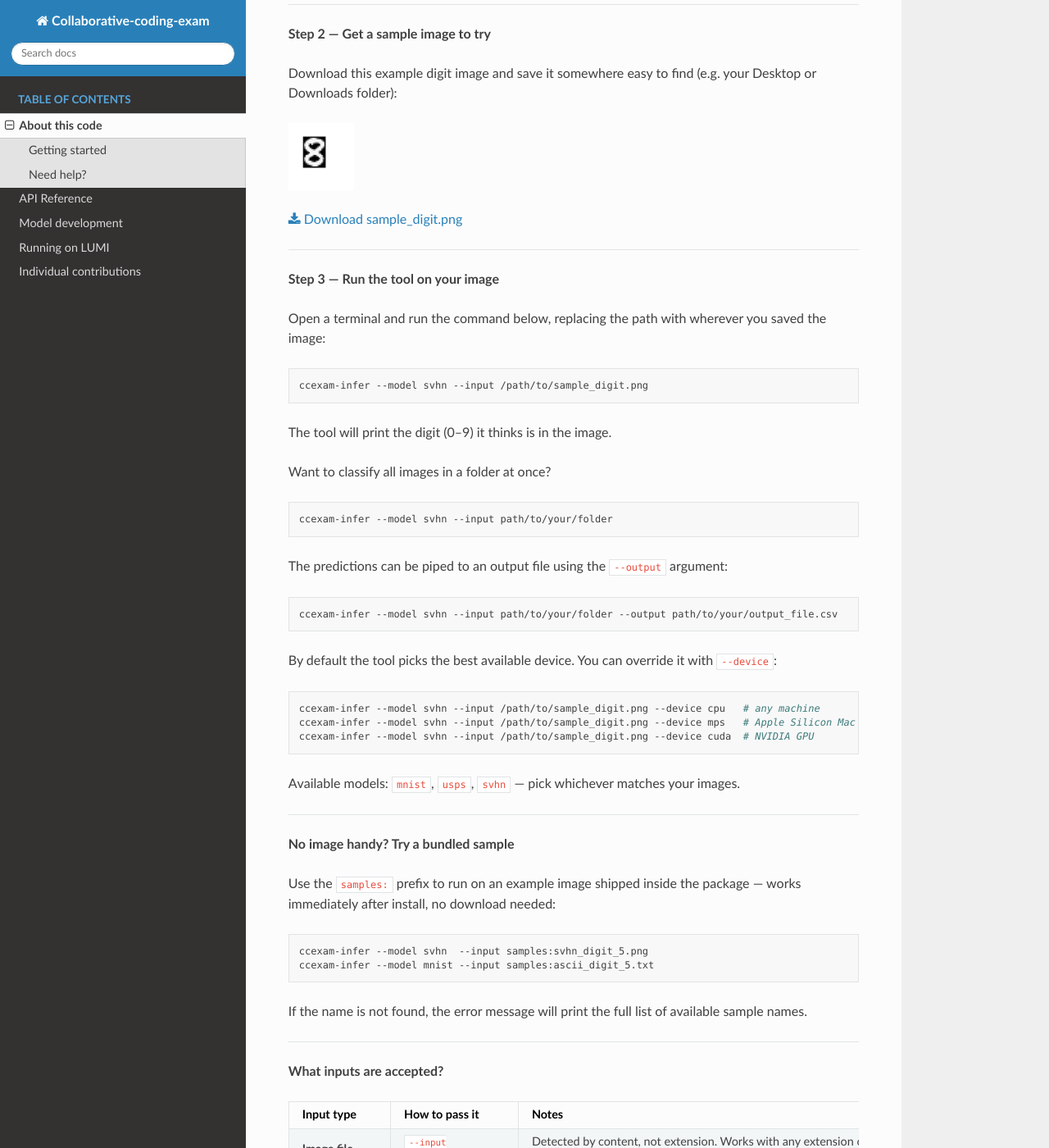
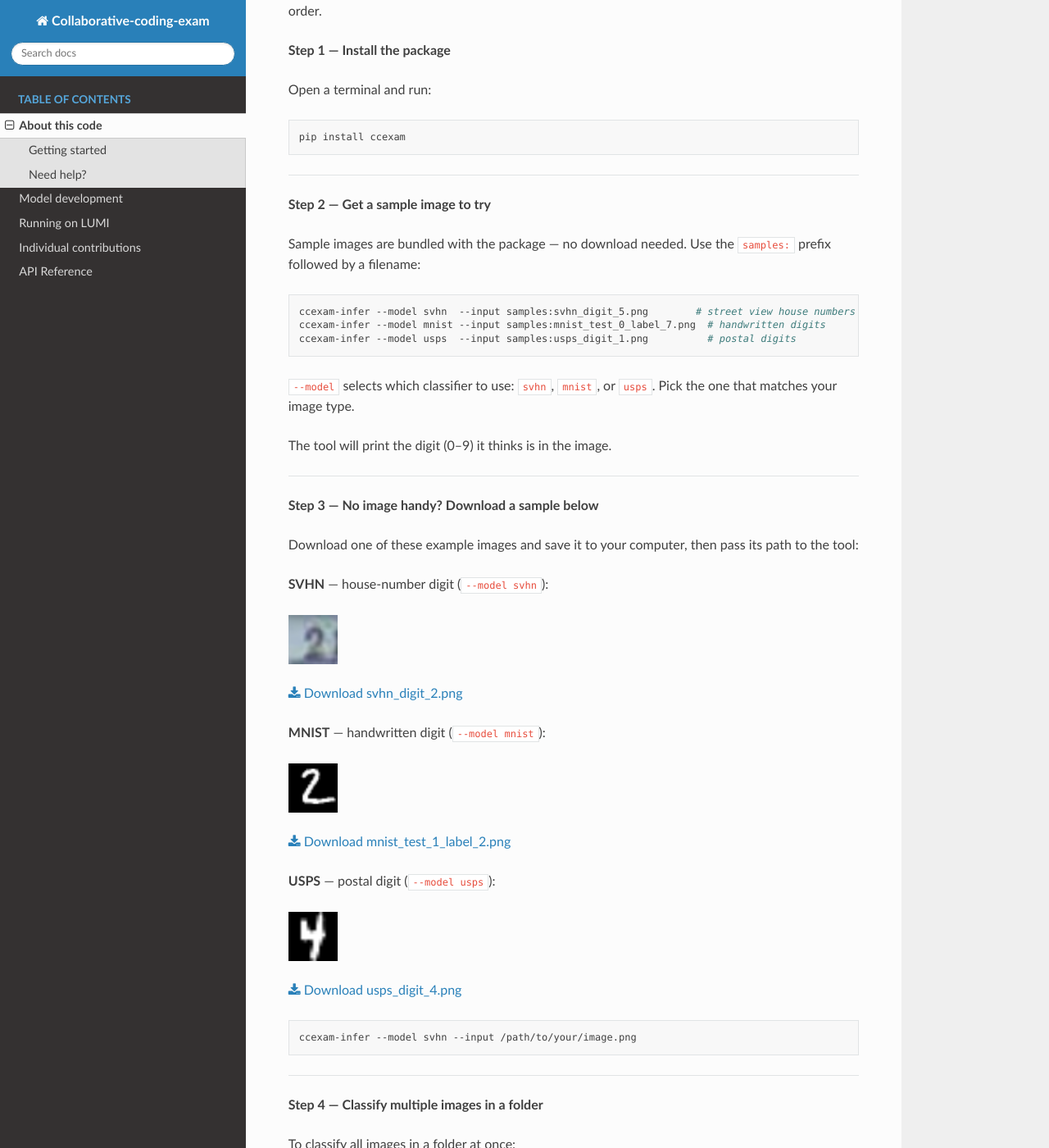
Before and after one commit to FYS-8805-Collaborative-Coding/Collaborative-Coding-Exam, a Sphinx documentation site: the page built from doc/about.md, in a window 1280 px wide and 1400 px high, scrolled down 446 px. Shown: the whole window at 82% size. Built offline with Sphinx 7.4.7 and the Read the Docs theme 3.1.0, drawn with Linux system fonts in a browser that asks for light colours; some of the changed text lies outside the part shown.

Commit message:
update documents

````diff
--- a/doc/about.md
+++ b/doc/about.md
@@ -1,6 +1,14 @@
 # About this code
 
 ## Getting started
+
+This package supports three digit classification models:
+
+| Model | Dataset | Input |
+|---|---|---|
+| `mnist` | MNIST — handwritten digits | Greyscale images |
+| `usps` | USPS — postal digits | Greyscale images |
+| `svhn` | SVHN — street view house numbers | Colour (RGB) images |
 
 All you need is a terminal (command prompt) and Python 3.10 or newer. Follow the steps below in order.
 
@@ -16,71 +24,90 @@
 
 **Step 2 — Get a sample image to try**
 
-Download this example digit image and save it somewhere easy to find (e.g. your Desktop or Downloads folder):
+Sample images are bundled with the package — no download needed. Use the `samples:` prefix followed by a filename:
 
-```{image} _static/sample_digit.png
-:alt: Sample digit 8
-:width: 80px
+```bash
+ccexam-infer --model svhn  --input samples:svhn_digit_5.png        # street view house numbers
+ccexam-infer --model mnist --input samples:mnist_test_0_label_7.png  # handwritten digits
+ccexam-infer --model usps  --input samples:usps_digit_1.png          # postal digits
 ```
 
-{download}`Download sample_digit.png <_static/sample_digit.png>`
+`--model` selects which classifier to use: `svhn`, `mnist`, or `usps`. Pick the one that matches your image type.
+
+The tool will print the digit (0–9) it thinks is in the image.
 
 ---
 
-**Step 3 — Run the tool on your image**
+**Step 3 — No image handy? Download a sample below**
 
-Open a terminal and run the command below, replacing the path with wherever you saved the image:
+Download one of these example images and save it to your computer, then pass its path to the tool:
+
+**SVHN** — house-number digit (`--model svhn`):
+
+```{image} _static/svhn_digit_2.png
+:width: 60px
+```
+{download}`Download svhn_digit_2.png <_static/svhn_digit_2.png>`
+
+**MNIST** — handwritten digit (`--model mnist`):
+
+```{image} _static/mnist_test_1_label_2.png
+:width: 60px
+```
+{download}`Download mnist_test_1_label_2.png <_static/mnist_test_1_label_2.png>`
+
+**USPS** — postal digit (`--model usps`):
+
+```{image} _static/usps_digit_4.png
+:width: 60px
+```
+{download}`Download usps_digit_4.png <_static/usps_digit_4.png>`
 
 ```bash
-ccexam-infer --model svhn --input /path/to/sample_digit.png
+ccexam-infer --model svhn --input /path/to/your/image.png
 ```
 
-The tool will print the digit (0–9) it thinks is in the image.
+---
 
-Want to classify all images in a folder at once?
+**Step 4 — Classify multiple images in a folder**
+
+To classify all images in a folder at once:
 
 ```bash
 ccexam-infer --model svhn --input path/to/your/folder
 ```
 
-The predictions can be piped to an output file using the `--output` argument:
+Save predictions to a CSV file with `--output`:
 
 ```bash
 ccexam-infer --model svhn --input path/to/your/folder --output path/to/your/output_file.csv
 ```
 
-By default the tool picks the best available device. You can override it with `--device`:
+By default the tool picks the best available device. Override with `--device`:
 
 ```bash
-ccexam-infer --model svhn --input /path/to/sample_digit.png --device cpu   # any machine
-ccexam-infer --model svhn --input /path/to/sample_digit.png --device mps   # Apple Silicon Mac
-ccexam-infer --model svhn --input /path/to/sample_digit.png --device cuda  # NVIDIA GPU
+ccexam-infer --model svhn --input /path/to/your/image.png --device cpu   # any machine
+ccexam-infer --model svhn --input /path/to/your/image.png --device mps   # Apple Silicon Mac
+ccexam-infer --model svhn --input /path/to/your/image.png --device cuda  # NVIDIA GPU
 ```
 
 Available models: `mnist`, `usps`, `svhn` — pick whichever matches your images.
 
 ---
 
-**No image handy? Try a bundled sample**
+**More options — What inputs are accepted?**
 
-Use the `samples:` prefix to run on an example image shipped inside the package — works immediately after install, no download needed:
+**Image file** — `--input /path/to/image.png`
 
-```bash
-ccexam-infer --model svhn  --input samples:svhn_digit_5.png
-ccexam-infer --model mnist --input samples:ascii_digit_5.txt
-```
+Detected by content, not extension. Works with any extension or no extension at all. Non-images are rejected with an `Invalid input` message.
 
-If the name is not found, the error message will print the full list of available sample names.
+**ASCII-art digit** — `--input digit.txt` or `--input digit.ascii`
 
----
+Auto-detected and converted before inference. Foreground chars: `#` `X` `1` `@` `*`; background: `.` space `0` `-`. All rows must be the same width. Results are best-effort.
 
-**What inputs are accepted?**
+**Folder** — `--input /path/to/folder/`
 
-| Input type | How to pass it | Notes |
-|---|---|---|
-| **Image file** | `--input /path/to/image.png` | Detected by content, not extension. Works with any extension or no extension at all. Non-images are rejected with an `Invalid input` message. |
-| **ASCII-art digit** | `--input digit.txt` or `--input digit.ascii` | Auto-detected and converted before inference. Foreground chars: `#` `X` `1` `@` `*`; background: `.` space `0` `-`. All rows must be the same width. Results are best-effort. |
-| **Folder** | `--input /path/to/folder/` | Classifies every readable image inside. Unreadable files are skipped silently. |
+Classifies every readable image inside. Unreadable files are skipped silently.
 
 ---
 
````
Also changed, not shown: README.md (+18 -15 lines), doc/api.md (+7 -5 lines), doc/development.md (+11 -3 lines), doc/index.md (+1 -1 lines), doc/lumi.md (+8 -3 lines), src/instructions.md (+34 -21 lines), doc/_static/mnist_test_0_label_7.png (added), doc/_static/mnist_test_1_label_2.png (added), doc/_static/svhn_digit_2.png (added), doc/_static/svhn_digit_5.png (added), doc/_static/usps_digit_1.png (added), doc/_static/usps_digit_4.png (added).
